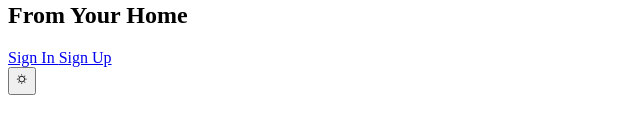
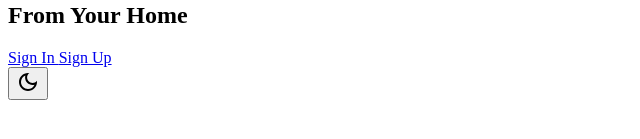
Before and after one commit to justinjohnymathew/vue-app, a Vue app: page / in a window 1280 px wide. Shown: the part 447-586 px from the top of the page, without its empty margins (0-640 px from the left). Built offline with nearby package versions, Linux system fonts and the light colour scheme.

Commit message:
Updated App.vue

```diff
--- a/src/App.vue
+++ b/src/App.vue
@@ -7,9 +7,11 @@
   </div>
   <!-- togggle button for switching theme -->
   <button @click="toggleTheme"
-     class=" p-1 dark:text-red-400 text-cyan-200 fixed bottom-3 right-3 border-2 border-gray-800 dark:border-2 dark:border-white">
-      <span class=" text-xl text-gray-800 " v-if="theme=='light'">🌣</span>
-      <span class=" text-xl text-white" v-else>☾</span>
+     class=" p-1 dark:text-red-400 text-cyan-200 fixed bottom-3 right-3 lg:right-8 border-2 border-gray-800  dark:border-white rounded-md">
+      <span class=" text-xl text-gray-800 " v-if="theme=='light'">
+<svg xmlns="http://www.w3.org/2000/svg" enable-background="new 0 0 24 24" height="24px" viewBox="0 0 24 24" width="24px" fill="#000000"><rect fill="none" height="24" width="24"/><path d="M9.37,5.51C9.19,6.15,9.1,6.82,9.1,7.5c0,4.08,3.32,7.4,7.4,7.4c0.68,0,1.35-0.09,1.99-0.27C17.45,17.19,14.93,19,12,19 c-3.86,0-7-3.14-7-7C5,9.07,6.81,6.55,9.37,5.51z M12,3c-4.97,0-9,4.03-9,9s4.03,9,9,9s9-4.03,9-9c0-0.46-0.04-0.92-0.1-1.36 c-0.98,1.37-2.58,2.26-4.4,2.26c-2.98,0-5.4-2.42-5.4-5.4c0-1.81,0.89-3.42,2.26-4.4C12.92,3.04,12.46,3,12,3L12,3z"/></svg>      </span>
+      <span class=" text-xl text-white" v-else>
+<svg xmlns="http://www.w3.org/2000/svg" enable-background="new 0 0 24 24" height="24px" viewBox="0 0 24 24" width="24px" fill="#FFFFFF"><rect fill="none" height="24" width="24"/><path d="M12,9c1.65,0,3,1.35,3,3s-1.35,3-3,3s-3-1.35-3-3S10.35,9,12,9 M12,7c-2.76,0-5,2.24-5,5s2.24,5,5,5s5-2.24,5-5 S14.76,7,12,7L12,7z M2,13l2,0c0.55,0,1-0.45,1-1s-0.45-1-1-1l-2,0c-0.55,0-1,0.45-1,1S1.45,13,2,13z M20,13l2,0c0.55,0,1-0.45,1-1 s-0.45-1-1-1l-2,0c-0.55,0-1,0.45-1,1S19.45,13,20,13z M11,2v2c0,0.55,0.45,1,1,1s1-0.45,1-1V2c0-0.55-0.45-1-1-1S11,1.45,11,2z M11,20v2c0,0.55,0.45,1,1,1s1-0.45,1-1v-2c0-0.55-0.45-1-1-1C11.45,19,11,19.45,11,20z M5.99,4.58c-0.39-0.39-1.03-0.39-1.41,0 c-0.39,0.39-0.39,1.03,0,1.41l1.06,1.06c0.39,0.39,1.03,0.39,1.41,0s0.39-1.03,0-1.41L5.99,4.58z M18.36,16.95 c-0.39-0.39-1.03-0.39-1.41,0c-0.39,0.39-0.39,1.03,0,1.41l1.06,1.06c0.39,0.39,1.03,0.39,1.41,0c0.39-0.39,0.39-1.03,0-1.41 L18.36,16.95z M19.42,5.99c0.39-0.39,0.39-1.03,0-1.41c-0.39-0.39-1.03-0.39-1.41,0l-1.06,1.06c-0.39,0.39-0.39,1.03,0,1.41 s1.03,0.39,1.41,0L19.42,5.99z M7.05,18.36c0.39-0.39,0.39-1.03,0-1.41c-0.39-0.39-1.03-0.39-1.41,0l-1.06,1.06 c-0.39,0.39-0.39,1.03,0,1.41s1.03,0.39,1.41,0L7.05,18.36z"/></svg>      </span>
     </button>
     </div>
 </template>
```
